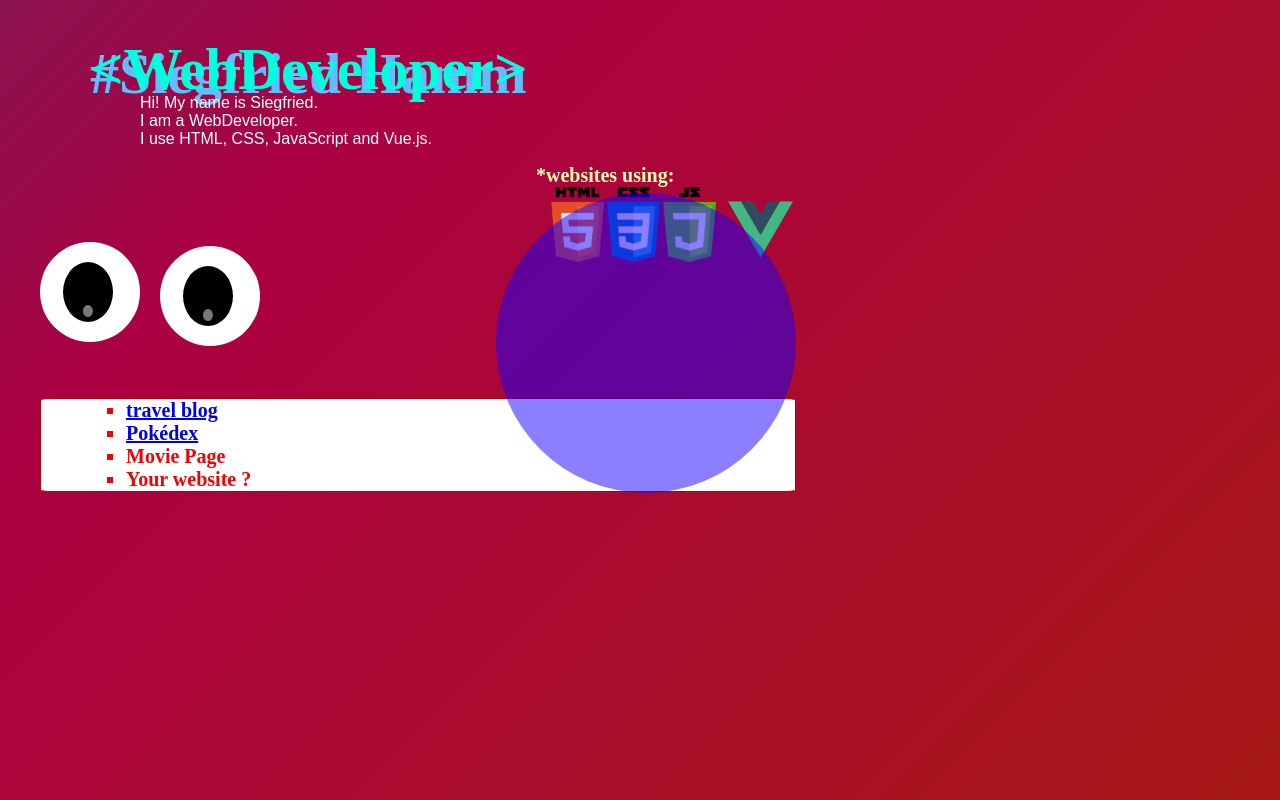
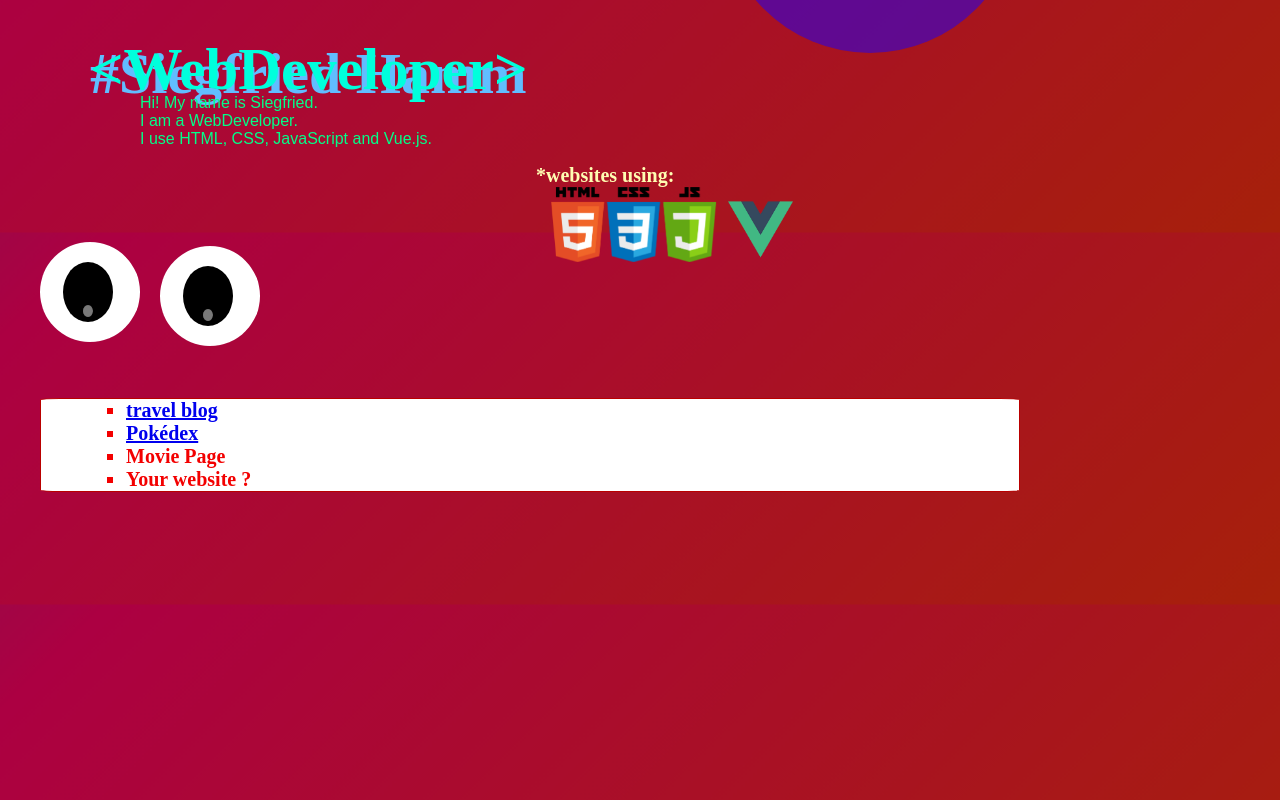
Before and after one commit to siggi-ai/newport, a Vue app: page / in a window 1280 px wide. Built offline with nearby package versions, Linux system fonts and the light colour scheme; a web font is replaced by a local one.

Commit message:
hover state bright

```diff
--- a/src/App.vue
+++ b/src/App.vue
@@ -161,7 +161,7 @@ body {
 }
 
 .description-text {
-  color: white;
+  color: #00ff89;
   font-family: Arial, Helvetica, sans-serif;
   margin-left: 100px;
   margin-top: -10px;
--- a/src/components/Circles.vue
+++ b/src/components/Circles.vue
@@ -14,8 +14,8 @@ body {
   width: 300px;
   height: 300px;
   background-color: #1900ff;
-    margin-left: 16em;
-    margin-top: -315px;
+  margin-left: 30em;
+  margin-top: -755px;
   border-radius: 50%;
   opacity: 0.5;
   transition: 0.5s;
@@ -26,6 +26,6 @@ body {
   height: 310px;
   border-radius: 50%;
   opacity: 1;
-  background-color: rgb(53 73 94);
+  background-color: #6a59ff;
 }
 </style>
```
